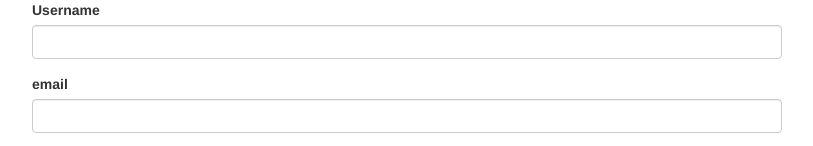
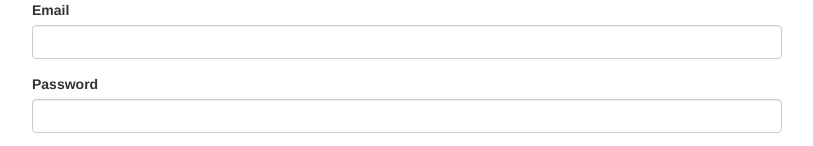
Before and after one commit to paulmhan/task-mini-project, an Angular app: page / in a window 1280 px wide. Shown: the top 146 px of the page, without its empty margins (233-1046 px from the left). Built offline with nearby package versions, Linux system fonts and the light colour scheme.

Commit message:
synced formgroup to html template with email and password field

```diff
--- a/src/app/app.component.html
+++ b/src/app/app.component.html
@@ -1,27 +1,22 @@
 <div class="container">
     <div class="row">
       <div class="col-xs-12 col-sm-10 col-md-8 col-sm-offset-1 col-md-offset-2">
-        <form>
+        <form [formGroup]="signupForm">
           <div class="form-group">
-            <label for="username">Username</label>
+            <label for="email">Email</label>
             <input
               type="text"
-              id="username"
+              id="email"
+              formControlName="email"
               class="form-control">
           </div>
           <div class="form-group">
-            <label for="email">email</label>
+            <label for="password">Password</label>
             <input
               type="text"
-              id="email"
+              id="password"
+              formControleName="password"
               class="form-control">
-          </div>
-          <div class="radio" *ngFor="let gender of genders">
-            <label>
-              <input
-                type="radio"
-                [value]="gender">{{ gender }}
-            </label>
           </div>
           <button class="btn btn-primary" type="submit">Submit</button>
         </form>
--- a/src/app/app.component.ts
+++ b/src/app/app.component.ts
@@ -1,11 +1,19 @@
-import { Component } from '@angular/core';
-import { FormGroup } from "@angular/forms";
+import { Component, OnInit } from '@angular/core';
+import { FormGroup, FormControl } from "@angular/forms";
+
 
 @Component({
   selector: 'app-root',
   templateUrl: './app.component.html',
   styleUrls: ['./app.component.css']
 })
-export class AppComponent {
+export class AppComponent implements OnInit {
   signupForm: FormGroup;
+
+  ngOnInit(){
+    this.signupForm = new FormGroup({
+      'email': new FormControl(null),
+      'password': new FormControl(null)
+    })
+  }
 }
--- a/src/app/app.module.ts
+++ b/src/app/app.module.ts
@@ -1,8 +1,8 @@
 import { BrowserModule } from '@angular/platform-browser';
 import { NgModule } from '@angular/core';
+import { ReactiveFormsModule } from '@angular/forms';
 
 import { AppComponent } from './app.component';
-import { ReactiveFormsModule } from '@angular/forms';
 
 @NgModule({
   declarations: [
```
